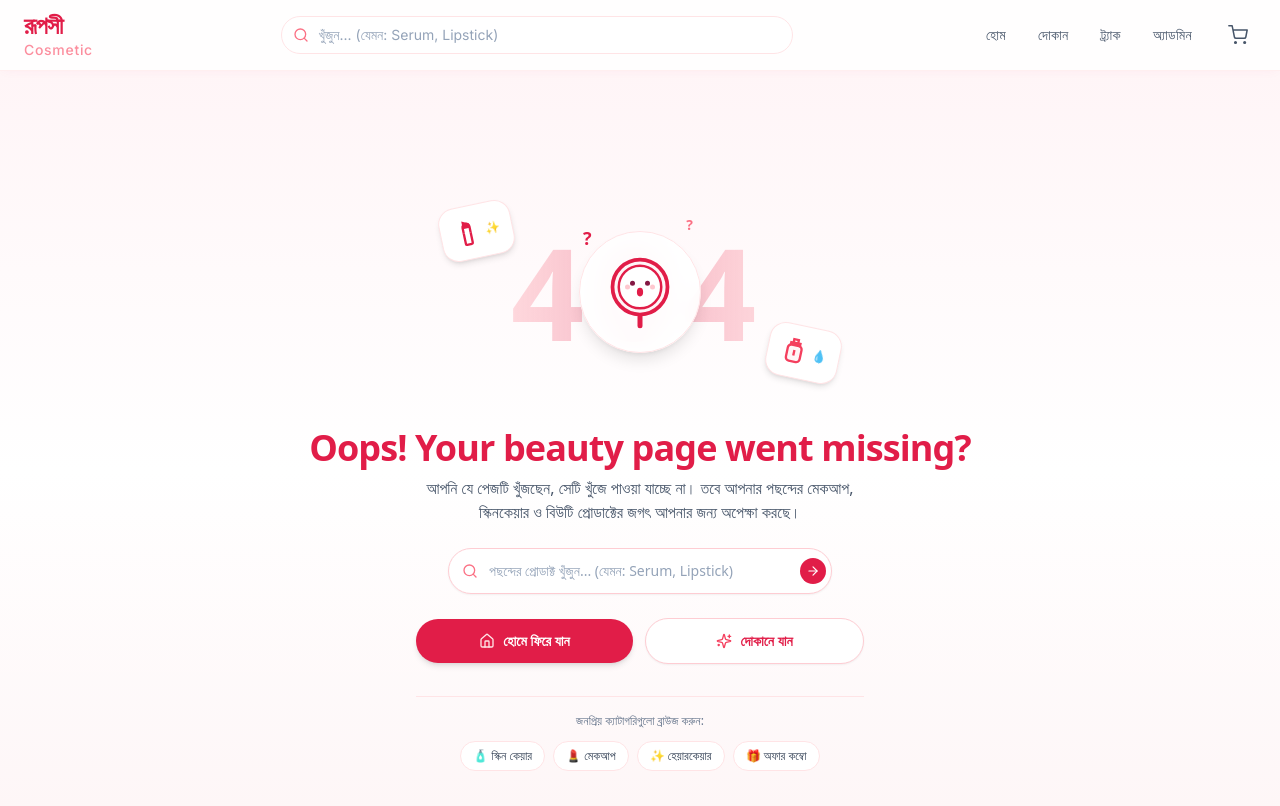
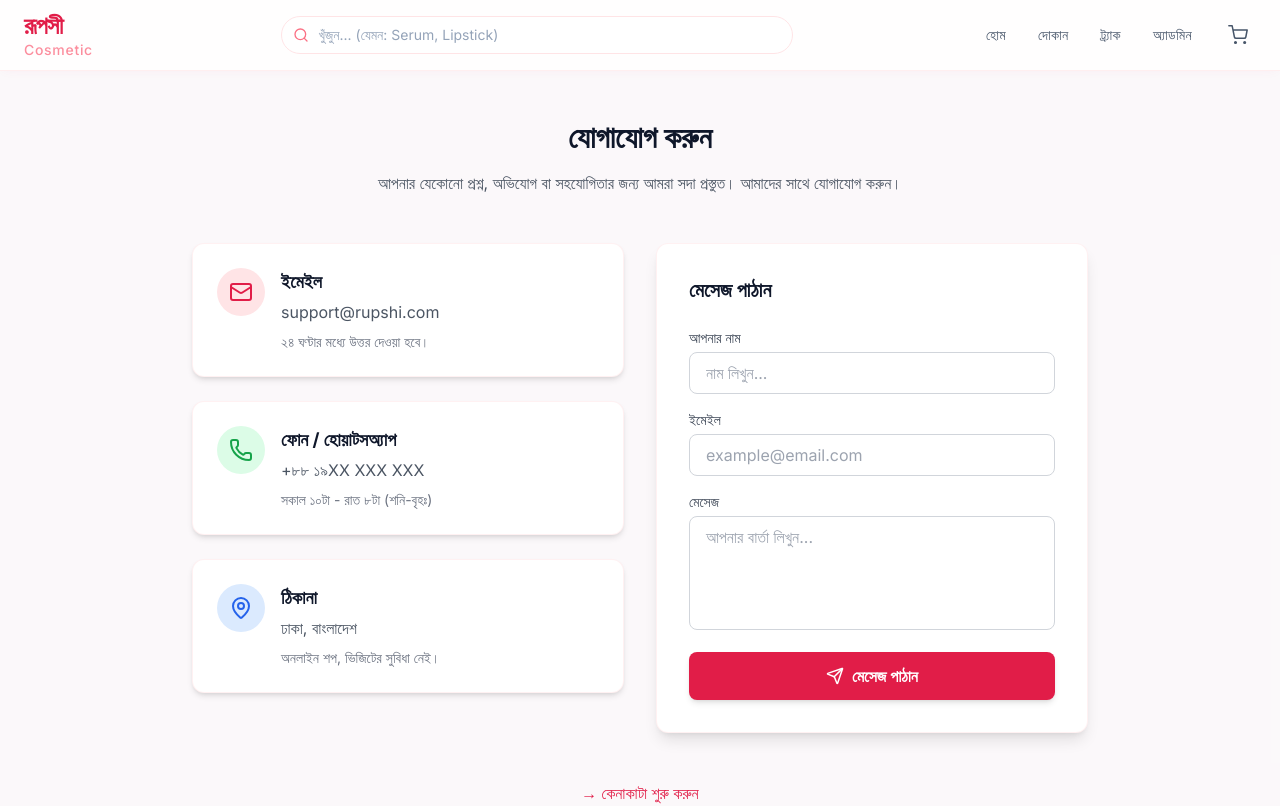
Before and after one commit to xfriseup-sketch/Rupshi-Cosmetic, a Next.js app: page /contact in a window 1280 px wide. Before the commit this address had no page. Shown: the top 806 px of the page. Built offline with nearby package versions, Linux system fonts and the light colour scheme.

Commit message:
Create page.js

```diff
--- /dev/null
+++ b/src/app/contact/page.js
@@ -0,0 +1,98 @@
+import Link from 'next/link';
+import { Mail, Phone, MapPin, Send } from 'lucide-react';
+
+export const metadata = {
+  title: 'Contact Us | Rupshi Cosmetics',
+  description: 'Get in touch with Rupshi Cosmetics for inquiries, support, or partnerships.',
+};
+
+export default function ContactUs() {
+  return (
+    <div className="min-h-screen bg-gray-50/50 py-12 px-4 sm:px-6 lg:px-8">
+      <div className="max-w-4xl mx-auto">
+
+        <div className="text-center mb-12">
+          <h1 className="text-3xl font-bold text-slate-900 mb-4">যোগাযোগ করুন</h1>
+          <p className="text-gray-600 max-w-2xl mx-auto">
+            আপনার যেকোনো প্রশ্ন, অভিযোগ বা সহযোগিতার জন্য আমরা সদা প্রস্তুত।
+            আমাদের সাথে যোগাযোগ করুন।
+          </p>
+        </div>
+
+        <div className="grid grid-cols-1 md:grid-cols-2 gap-8">
+
+          {/* Left Side: Info Cards */}
+          <div className="space-y-6">
+
+            <div className="bg-white p-6 rounded-xl shadow-md flex items-start gap-4 border border-rose-100/50">
+              <div className="bg-rose-100 p-3 rounded-full text-rose-600">
+                <Mail size={24} />
+              </div>
+              <div>
+                <h3 className="font-bold text-lg text-slate-900">ইমেইল</h3>
+                <p className="text-gray-600 mt-1">support@rupshi.com</p>
+                <p className="text-sm text-gray-500 mt-2">২৪ ঘণ্টার মধ্যে উত্তর দেওয়া হবে।</p>
+              </div>
+            </div>
+
+            <div className="bg-white p-6 rounded-xl shadow-md flex items-start gap-4 border border-rose-100/50">
+              <div className="bg-green-100 p-3 rounded-full text-green-600">
+                <Phone size={24} />
+              </div>
+              <div>
+                <h3 className="font-bold text-lg text-slate-900">ফোন / হোয়াটসঅ্যাপ</h3>
+                <p className="text-gray-600 mt-1">+৮৮ ১৯XX XXX XXX</p>
+                <p className="text-sm text-gray-500 mt-2">সকাল ১০টা - রাত ৮টা (শনি-বৃহঃ)</p>
+              </div>
+            </div>
+
+            <div className="bg-white p-6 rounded-xl shadow-md flex items-start gap-4 border border-rose-100/50">
+              <div className="bg-blue-100 p-3 rounded-full text-blue-600">
+                <MapPin size={24} />
+              </div>
+              <div>
+                <h3 className="font-bold text-lg text-slate-900">ঠিকানা</h3>
+                <p className="text-gray-600 mt-1">ঢাকা, বাংলাদেশ</p>
+                <p className="text-sm text-gray-500 mt-2">অনলাইন শপ, ভিজিটের সুবিধা নেই।</p>
+              </div>
+            </div>
+
+          </div>
+
+          {/* Right Side: Simple Form */}
+          <div className="bg-white p-8 rounded-xl shadow-lg border border-rose-100/50">
+            <h2 className="text-xl font-bold text-slate-900 mb-6">মেসেজ পাঠান</h2>
+            <form className="space-y-4">
+              <div>
+                <label htmlFor="name" className="block text-sm font-medium text-gray-700 mb-1">আপনার নাম</label>
+                <input type="text" id="name" className="w-full px-4 py-2 border border-gray-300 rounded-lg focus:ring-2 focus:ring-rose-500 focus:border-transparent outline-none" placeholder="নাম লিখুন..." />
+              </div>
+              <div>
+                <label htmlFor="email" className="block text-sm font-medium text-gray-700 mb-1">ইমেইল</label>
+                <input type="email" id="email" className="w-full px-4 py-2 border border-gray-300 rounded-lg focus:ring-2 focus:ring-rose-500 focus:border-transparent outline-none" placeholder="example@email.com" />
+              </div>
+              <div>
+                <label htmlFor="message" className="block text-sm font-medium text-gray-700 mb-1">মেসেজ</label>
+                <textarea id="message" rows={4} className="w-full px-4 py-2 border border-gray-300 rounded-lg focus:ring-2 focus:ring-rose-500 focus:border-transparent outline-none resize-none" placeholder="আপনার বার্তা লিখুন..."></textarea>
+              </div>
+              <button
+                type="submit"
+                className="w-full bg-rose-600 text-white font-bold py-3 rounded-lg hover:bg-rose-700 transition-colors shadow-md flex items-center justify-center gap-2"
+              >
+                <Send size={18} /> মেসেজ পাঠান
+              </button>
+            </form>
+          </div>
+
+        </div>
+
+        <div className="mt-12 text-center">
+           <Link href="/shop" className="text-rose-600 hover:underline font-medium">
+             → কেনাকাটা শুরু করুন
+           </Link>
+        </div>
+
+      </div>
+    </div>
+  );
+}
```
